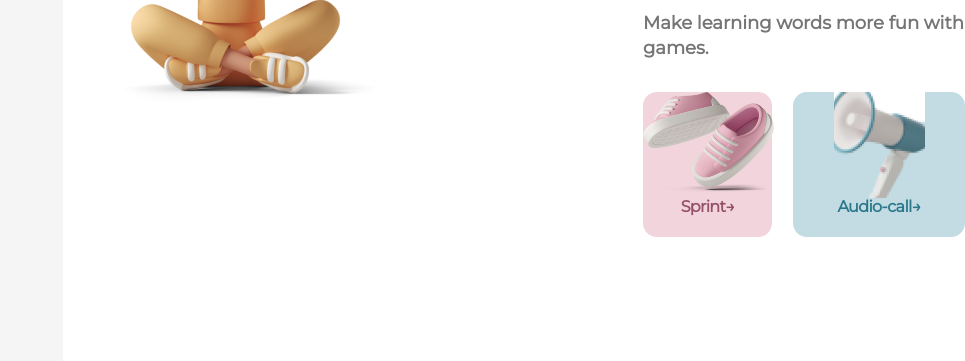
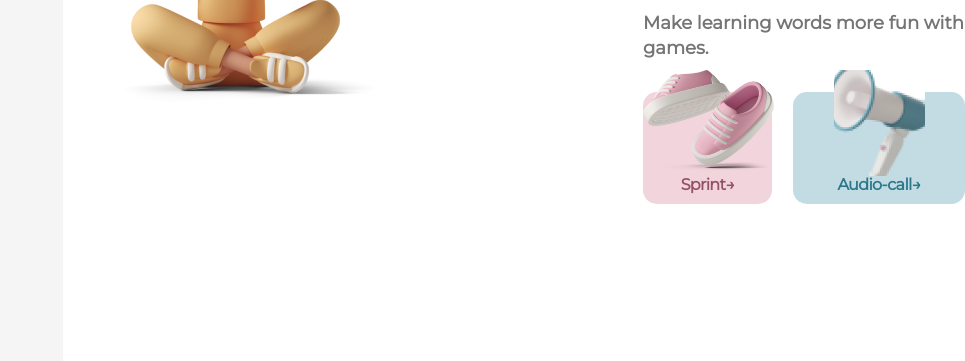
Before and after one commit to Tsiska8/davaleba-8, a plain HTML site: page index.html in a window 1280 px wide. Shown: the part 815-1176 px from the top of the page, without its empty margins (315-1280 px from the left). Drawn offline with Linux system fonts and the light colour scheme; a web font is replaced by a local one.

Commit message:
update style.css

```diff
--- a/assets/css/style.css
+++ b/assets/css/style.css
@@ -404,6 +404,7 @@ margin-bottom: 30px;
 
 .box4{
     width: 129px;
+    height: 112px;
     text-align: center;
     background: #F2D4DC;
     border-radius: 14px;
@@ -423,6 +424,7 @@ margin-bottom: 30px;
     width: 131px;
     height: 106px;
     margin-left: 0px;
+    margin-top: -22px;
 
     color:#945069;
 }
@@ -431,6 +433,8 @@ margin-bottom: 30px;
     width: 91px;
     height: 106px;
     margin-left: 41px;
+    margin-top: -22px;
+
     color: #2B788B;
 }
 
@@ -460,7 +464,7 @@ margin-bottom: 30px;
     background: #C3DCE3;
     border-radius: 14px;
     width: 172px;
-
+    height: 112px;
     text-align: center;
 }
 
```
